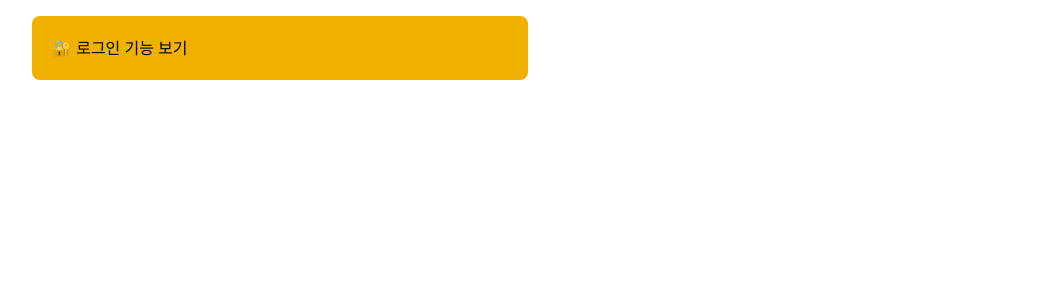
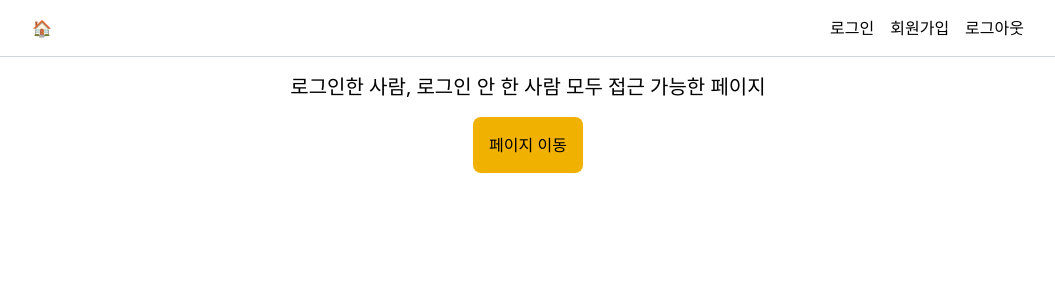
Before and after one commit to jungminji0215/react-auth, a React (Vite) app: page / in a window 1280 px wide. Shown: the top 300 px of the page, without its empty margins (112-1167 px from the left). Built offline with nearby package versions, Linux system fonts and the light colour scheme.

Commit message:
[refac] : project 구조 변경

```diff
--- a/src/components/Header.tsx
+++ b/src/components/Header.tsx
@@ -9,10 +9,10 @@ export default function Header() {
         </h2>
         <ul className="flex gap-4">
           <li>
-            <Link to="/auth/signin">로그인</Link>
+            <Link to="/signin">로그인</Link>
           </li>
           <li>
-            <Link to="/auth/signup">회원가입</Link>
+            <Link to="/signup">회원가입</Link>
           </li>
           <button>로그아웃</button>
         </ul>
--- a/src/components/PageContainer.tsx
+++ /dev/null
@@ -1,5 +0,0 @@
-import { ReactNode } from 'react';
-
-export default function PageContainer({ children }: { children: ReactNode }) {
-  return <div className="mx-auto max-w-5xl min-h-screen p-4">{children}</div>;
-}
--- a/src/layouts/AuthLayout.tsx
+++ b/src/layouts/AuthLayout.tsx
@@ -1,13 +1,9 @@
 import { Outlet } from 'react-router';
-import Header from '../components/Header.tsx';
 
 export default function AuthLayout() {
   return (
-    <>
-      <Header />
-      <main>
-        <Outlet />
-      </main>
-    </>
+    <main>
+      <Outlet />
+    </main>
   );
 }
--- a/src/layouts/MainLayout.tsx
+++ b/src/layouts/MainLayout.tsx
@@ -1,9 +1,13 @@
 import { Outlet } from 'react-router';
+import Header from '../components/Header.tsx';
 
 export default function MainLayout() {
   return (
-    <main>
-      <Outlet />
-    </main>
+    <>
+      <Header />
+      <main>
+        <Outlet />
+      </main>
+    </>
   );
 }
--- a/src/pages/HomePage.tsx
+++ b/src/pages/HomePage.tsx
@@ -1,16 +1,17 @@
-import PageContainer from '../components/PageContainer.tsx';
 import { Link } from 'react-router';
 
 export default function HomePage() {
   return (
-    <PageContainer>
-      <section>
-        <Link to="/auth">
-          <div className="bg-yellow-500 p-5 rounded-lg w-1/2">
-            🔐 로그인 기능 보기
-          </div>
+    <div className="mx-auto max-w-5xl min-h-screen p-4">
+      <div className="flex justify-center items-center text-xl">
+        로그인한 사람, 로그인 안 한 사람 모두 접근 가능한 페이지
+      </div>
+
+      <div className="flex justify-center items-center mt-4">
+        <Link to="/mypage">
+          <p className="bg-yellow-500 p-4 rounded-lg">페이지 이동</p>
         </Link>
-      </section>
-    </PageContainer>
+      </div>
+    </div>
   );
 }
--- a/src/pages/NotFoundPage.tsx
+++ b/src/pages/NotFoundPage.tsx
@@ -1,5 +1,3 @@
-import PageContainer from '../components/PageContainer.tsx';
-
 export default function NotFoundPage() {
-  return <PageContainer>NotFoundPage</PageContainer>;
+  return <>NotFoundPage</>;
 }
--- a/src/pages/auth/AuthPlaygroundPage.tsx
+++ /dev/null
@@ -1,18 +0,0 @@
-import PageContainer from '../../components/PageContainer.js';
-import { Link } from 'react-router';
-
-export default function AuthPlaygroundPage() {
-  return (
-    <PageContainer>
-      <div className="flex justify-center items-center text-xl">
-        로그인한 사람, 로그인 안 한 사람 모두 접근 가능한 페이지
-      </div>
-
-      <div className="flex justify-center items-center mt-4">
-        <Link to="/auth/mypage">
-          <p className="bg-yellow-500 p-4 rounded-lg">페이지 이동</p>
-        </Link>
-      </div>
-    </PageContainer>
-  );
-}
--- a/src/pages/auth/SignUpPage.tsx
+++ b/src/pages/auth/SignUpPage.tsx
@@ -1,5 +1,3 @@
-import PageContainer from '../../components/PageContainer.tsx';
-
 export default function SignUpPage() {
-  return <PageContainer>SignUpPage</PageContainer>;
+  return <>SignUpPage</>;
 }
--- a/src/routes/AppRouter.tsx
+++ b/src/routes/AppRouter.tsx
@@ -5,28 +5,20 @@ import HomePage from '../pages/HomePage.tsx';
 import AuthLayout from '../layouts/AuthLayout.tsx';
 import SignUpPage from '../pages/auth/SignUpPage.tsx';
 import SignInPage from '../pages/auth/SignInPage.tsx';
-import AuthPlaygroundPage from '../pages/auth/AuthPlaygroundPage.tsx';
 
 const router = createBrowserRouter([
   {
     path: '/',
     Component: MainLayout,
     errorElement: <NotFoundPage />,
-    children: [
-      { index: true, Component: HomePage },
-      // {
-      //   path: '/posts/new',
-      //   Component: PostCreatePage,
-      // },
-    ],
+    children: [{ index: true, Component: HomePage }],
   },
 
   {
-    path: '/auth',
+    path: '/',
     Component: AuthLayout,
     errorElement: <NotFoundPage />,
     children: [
-      { index: true, Component: AuthPlaygroundPage },
       {
         path: 'signup',
         Component: SignUpPage,
```
